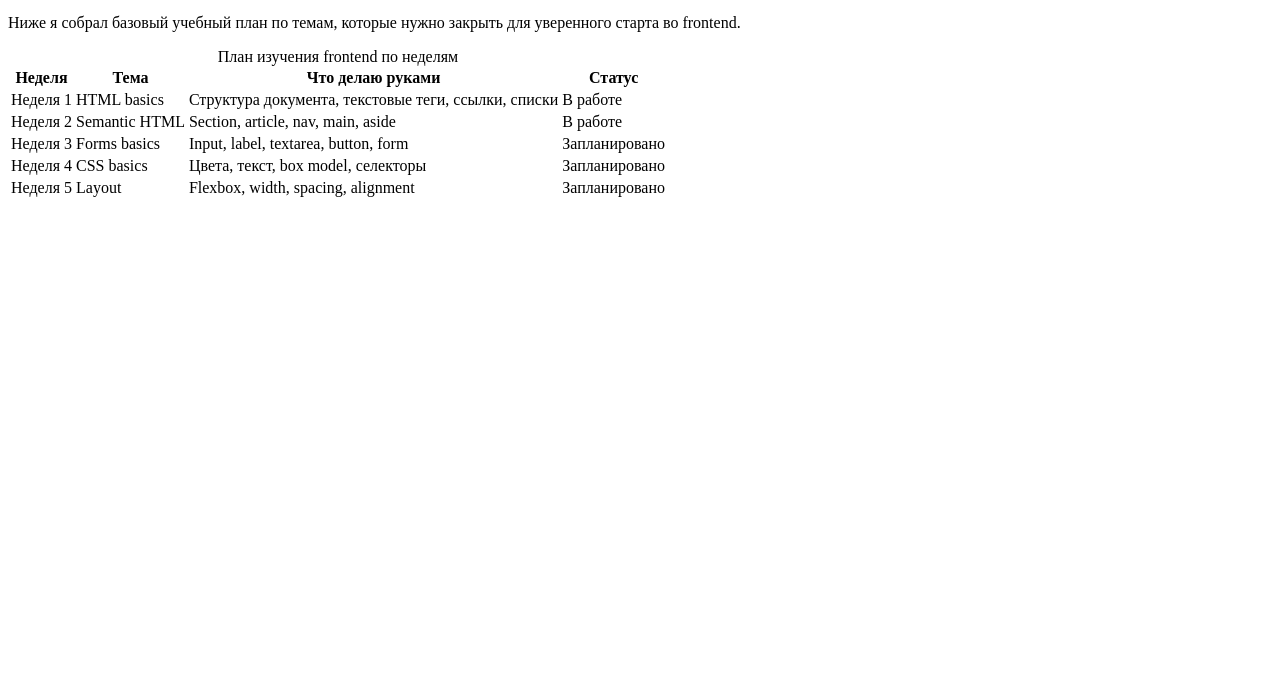
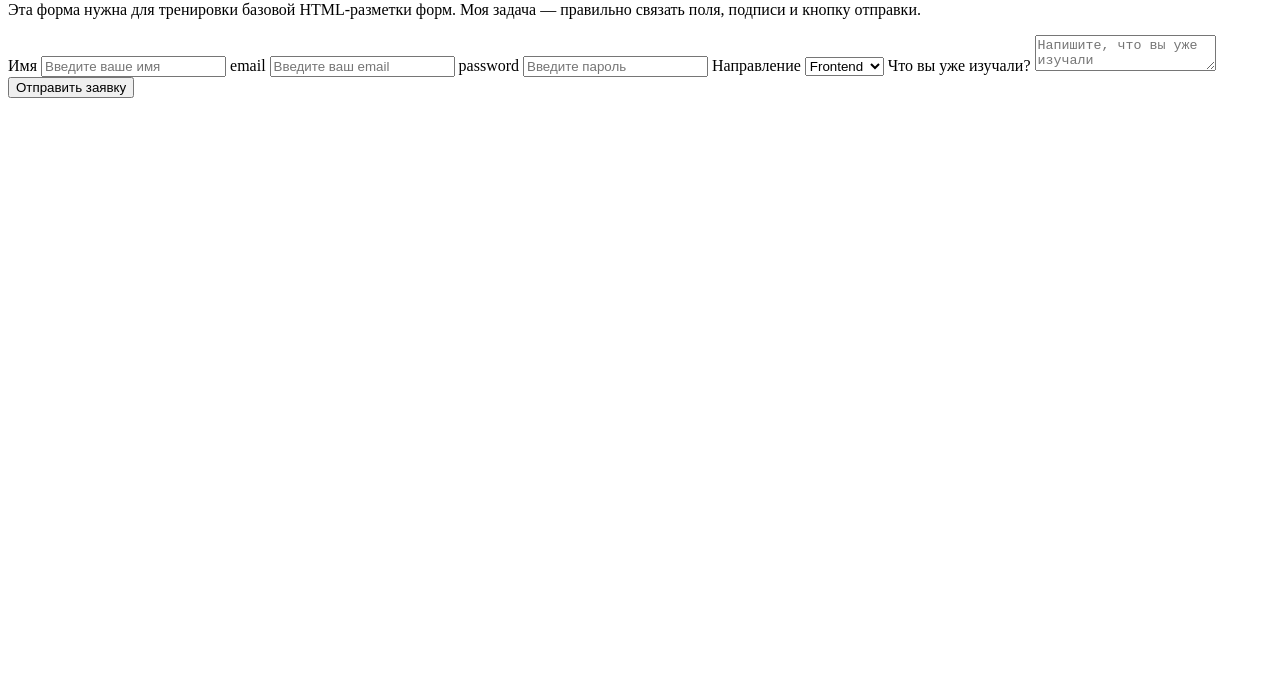
Before and after one commit to SvgNik/html-roadmap-start, a website: page index.html in a window 1280 px wide. Shown: the part 100-800 px from the top of the page. Drawn offline with Linux system fonts and the light colour scheme.

Commit message:
done block 6: review comments

```diff
--- a/index.html
+++ b/index.html
@@ -3,66 +3,63 @@
   <head>
     <meta charset="UTF-8" />
     <meta name="viewport" content="width=device-width, initial-scale=1.0" />
-    <title>Basic-level tables</title>
+    <title>Форма обратной связи</title>
   </head>
   <body>
     <header>
-      <p>Basic-level tables</p>
+      <p>Форма обратной связи</p>
     </header>
 
     <main>
-      <h1>Мой план изучения frontend</h1>
-      <p>
-        Ниже я собрал базовый учебный план по темам, которые нужно закрыть для
-        уверенного старта во frontend.
-      </p>
+      <section>
+        <h1>Форма учебной заявки</h1>
+        <p>
+          Эта форма нужна для тренировки базовой HTML-разметки форм. Моя задача
+          — правильно связать поля, подписи и кнопку отправки.
+        </p>
+      </section>
 
-      <table>
-        <caption>
-          План изучения frontend по неделям
-        </caption>
-        <thead>
-          <tr>
-            <th scope="col">Неделя</th>
-            <th scope="col">Тема</th>
-            <th scope="col">Что делаю руками</th>
-            <th scope="col">Статус</th>
-          </tr>
-        </thead>
+      <form action="">
+        <label for="name">Имя</label>
+        <input
+          type="text"
+          id="name"
+          name="name"
+          placeholder="Введите ваше имя"
+        />
 
-        <tbody>
-          <tr>
-            <td>Неделя 1</td>
-            <td>HTML basics</td>
-            <td>Структура документа, текстовые теги, ссылки, списки</td>
-            <td>В работе</td>
-          </tr>
-          <tr>
-            <td>Неделя 2</td>
-            <td>Semantic HTML</td>
-            <td>Section, article, nav, main, aside</td>
-            <td>В работе</td>
-          </tr>
-          <tr>
-            <td>Неделя 3</td>
-            <td>Forms basics</td>
-            <td>Input, label, textarea, button, form</td>
-            <td>Запланировано</td>
-          </tr>
-          <tr>
-            <td>Неделя 4</td>
-            <td>CSS basics</td>
-            <td>Цвета, текст, box model, селекторы</td>
-            <td>Запланировано</td>
-          </tr>
-          <tr>
-            <td>Неделя 5</td>
-            <td>Layout</td>
-            <td>Flexbox, width, spacing, alignment</td>
-            <td>Запланировано</td>
-          </tr>
-        </tbody>
-      </table>
+        <label for="email">email</label>
+        <input
+          type="email"
+          id="email"
+          name="email"
+          placeholder="Введите ваш email"
+        />
+
+        <label for="password">password</label>
+        <input
+          type="password"
+          id="password"
+          name="password"
+          placeholder="Введите пароль"
+        />
+
+        <label for="direction">Направление</label>
+        <select name="direction" id="direction" title="Выбор">
+          <option value="frontend">Frontend</option>
+          <option value="fullstack">Fullstack</option>
+          <option value="UI Basics">UI Basics</option>
+        </select>
+
+        <label for="learning-background">Что вы уже изучали?</label>
+        <textarea
+          name="learning-background"
+          id="learning-background"
+          placeholder="Напишите, что вы уже изучали"
+        ></textarea>
+
+        <button type="submit">Отправить заявку</button>
+      </form>
     </main>
   </body>
 </html>
```
